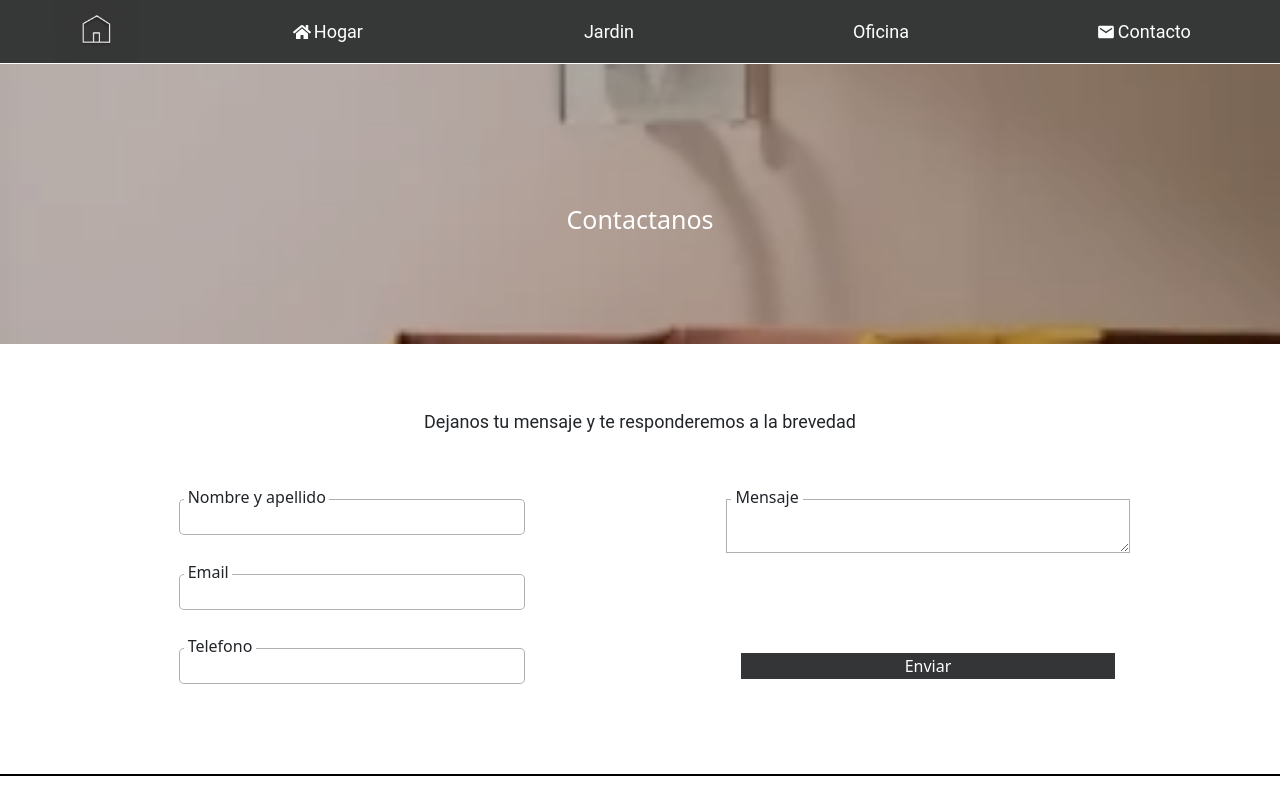
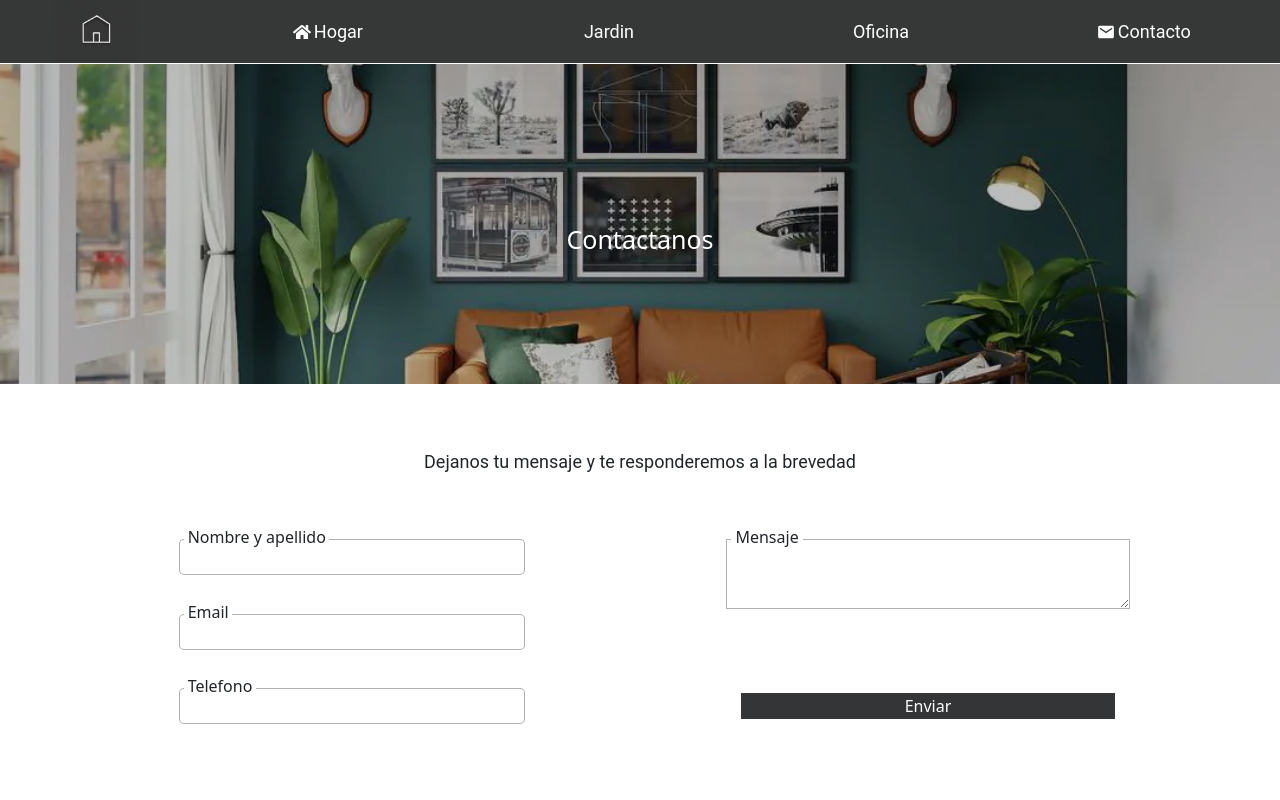
Before and after one commit to JuanCruzIses/project, a Next.js app: page /contacto in a window 1280 px wide. Shown: the top 800 px of the page. Built offline with nearby package versions, Linux system fonts and the light colour scheme; some icons are missing.

Commit message:
New changes

```diff
--- a/components/Layout.jsx
+++ b/components/Layout.jsx
@@ -1,15 +1,7 @@
 /*EL LAYOUT SE IMPORTA EN OTRA PAGINA Y TOMA SU CONTENIDO COMO CHILDREN PARA PONERLO DENTRO DEL MAIN */
-
-import Head from 'next/head';
-import Image from 'next/image';
 import styles from '../styles/modules/layout.module.css';
-import utilStyles from '../styles/modules/utils.module.css';
-import Link from 'next/link';
-import Script from "next/script"
 import Navbar from './Navbar';
 import Footer from './Footer';
-
-
 
 export default function Layout({ children }) {
   return (
@@ -17,11 +9,7 @@ export default function Layout({ children }) {
       <header className={styles.header}>
           <Navbar/>
       </header>
-
-      {/* <main style={{height: "auto"}}> */}
-        {children}
-      {/* </main> */}
-
+      {children}
       <Footer/>
     </div>
   );
--- a/components/ProductList.jsx
+++ b/components/ProductList.jsx
@@ -6,7 +6,6 @@ import Spinner from "./Spinner";
 const fetcher = (url) => fetch(url).then((res) => res.json());
 
 export default function ProductList(){
-
 const { data, error } = useSWR('/api/staticdata', fetcher);
 if (error) return(
    <div>
--- a/pages/_document.js
+++ /dev/null
@@ -1,30 +0,0 @@
-import { Html, Head, Main, NextScript } from 'next/document'
-
-export default function Document() {
-  return (
-    <Html>
-      <Head>
-        <meta
-          name=""
-          content=""
-        />
-        <link rel="icon" href="/images/logo.png" />
-        <link
-          href="https://cdn.jsdelivr.net/npm/bootstrap@5.0.0-beta1/dist/css/bootstrap.min.css"
-          rel="stylesheet"
-          integrity="sha384-giJF6kkoqNQ00vy+HMDP7azOuL0xtbfIcaT9wjKHr8RbDVddVHyTfAAsrekwKmP1"
-          crossOrigin="anonymous"
-        />
-      </Head>
-      <body>
-        <Main />
-        <NextScript />
-        <script
-        src="https://cdn.jsdelivr.net/npm/bootstrap@5.0.0-beta1/dist/js/bootstrap.bundle.min.js"
-        integrity="sha384-ygbV9kiqUc6oa4msXn9868pTtWMgiQaeYH7/t7LECLbyPA2x65Kgf80OJFdroafW"
-        crossOrigin="anonymous"
-      />
-      </body>
-    </Html>
-  )
-}
--- a/pages/contacto.js
+++ b/pages/contacto.js
@@ -6,7 +6,7 @@ import { Formik } from 'formik'
 import React, { useState } from "react"
 import Spinner from "../components/Spinner"
 
-export default function Jardin(){
+export default function Contacto(){
     const [error, setError] = useState(null)
     const [emailOk, setEmailOk] = useState(undefined)
     const [sendMensagge, useSendMensagge] =  useState(false)
@@ -35,7 +35,7 @@ export default function Jardin(){
             </Head>
             <main>
                 <div className={styles.containerMainImage}>
-                    <img src="/images/contactoBanner.png" className="d-block w-100" alt="..."></img>
+                    <img src="/images/contacto.jpg" className="d-block w-100" alt="..."></img>
                     <div className={styles.shadow}></div>
                     <h5 className={styles.imgWord}>Contactanos</h5>
                 </div>
--- a/pages/lib/load-products.js
+++ b/pages/lib/load-products.js
@@ -1,7 +1,7 @@
 import useSWR from 'swr';
 const fetcher = (url) => fetch(url).then((res) => res.json());
 
-export async function loadProducts(){
+export default async function loadProducts(){
       const { data, error } = useSWR('/api/staticdata', fetcher);
       if (error) return <div>Failed to load</div>;
       if (!data) return <div>Loading...</div>;
--- a/pages/productos/jardin/index.js
+++ b/pages/productos/jardin/index.js
@@ -41,7 +41,7 @@ export default function Jardin(){
             <title>H - Jardín</title>
             </Head>
             <div className={styles.containerMainImage}>
-                <img src="/images/jardin.png" className="d-block w-100" alt="..."></img>
+                <img src="/images/jardin.jpg" className="d-block w-100" alt="..."></img>
                 <div className={stylesIndex.shadow}></div>
                 <h5 className={styles.imgWord}>Jardín</h5>
             </div>
--- a/styles/modules/categories.module.css
+++ b/styles/modules/categories.module.css
@@ -22,7 +22,7 @@
 
 .containerMainImage{
     position: relative;
-    height: 50vh;
+    height: 40vh;
 }
 
 .containerMainImage img{
--- a/styles/modules/contacto.module.css
+++ b/styles/modules/contacto.module.css
@@ -1,6 +1,6 @@
 .containerMainImage{
   position: relative;
-  height: 35vh;
+  height: 40vh;
 }
 
 .containerMainImage img{
@@ -50,6 +50,7 @@
   margin: 5% 0%;
   font-family: roboto;
   font-size: 18px;
+  padding: 0 5%;
 }
 
 .segmentForm{
@@ -76,9 +77,9 @@
 }
 
 .segmentForm textarea{
-  max-height: 100px;
+  max-height: 110px;
   border: 1px solid #0000004f;
-  min-height: 50px;
+  min-height: 70px;
 }
 
 @media(min-width: 768px){
```
Also changed, not shown: pages/productos.js (deleted, +0 -14 lines), public/images/contacto.jpg (added), public/images/jardin.jpg (added).
